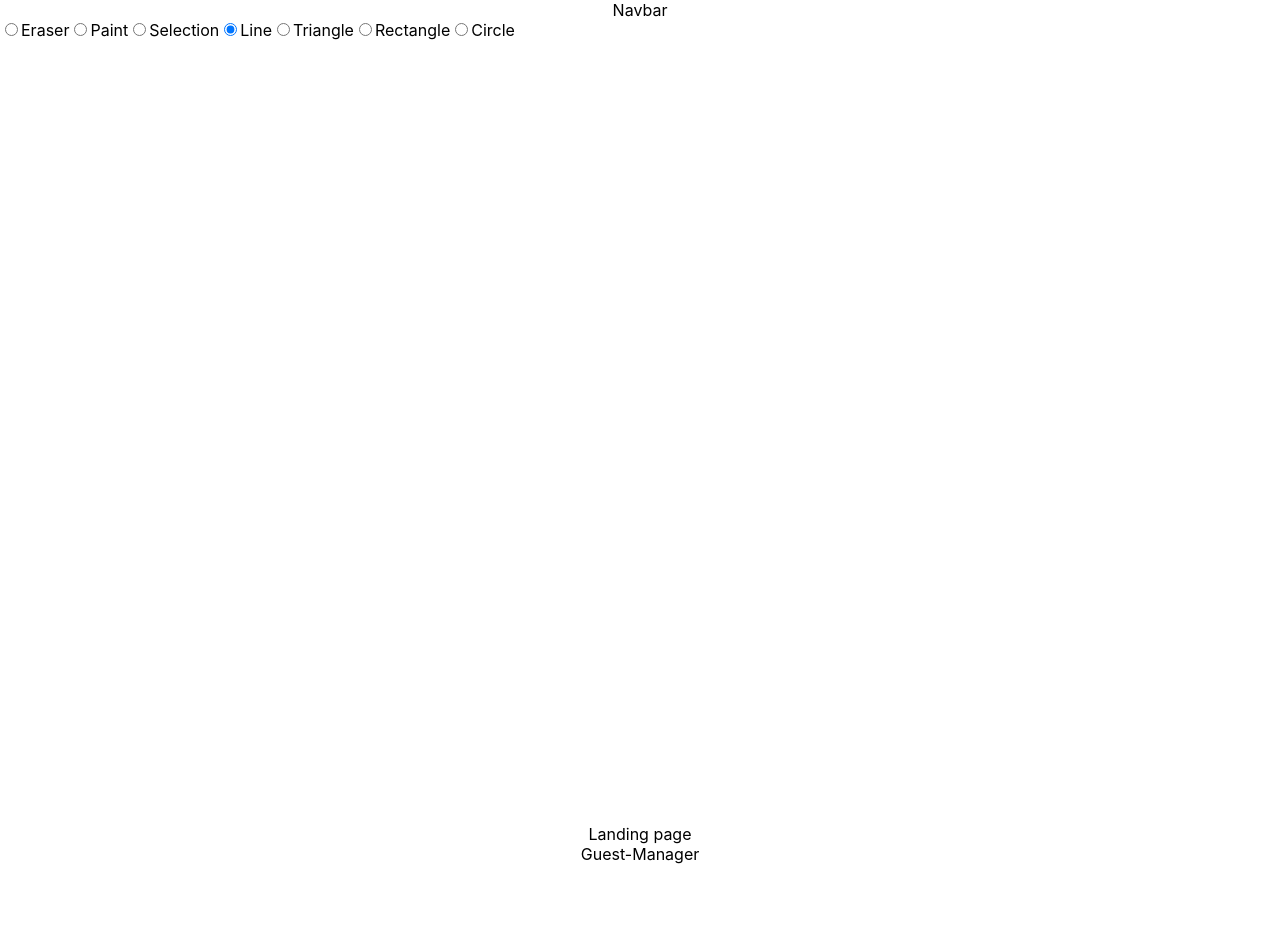
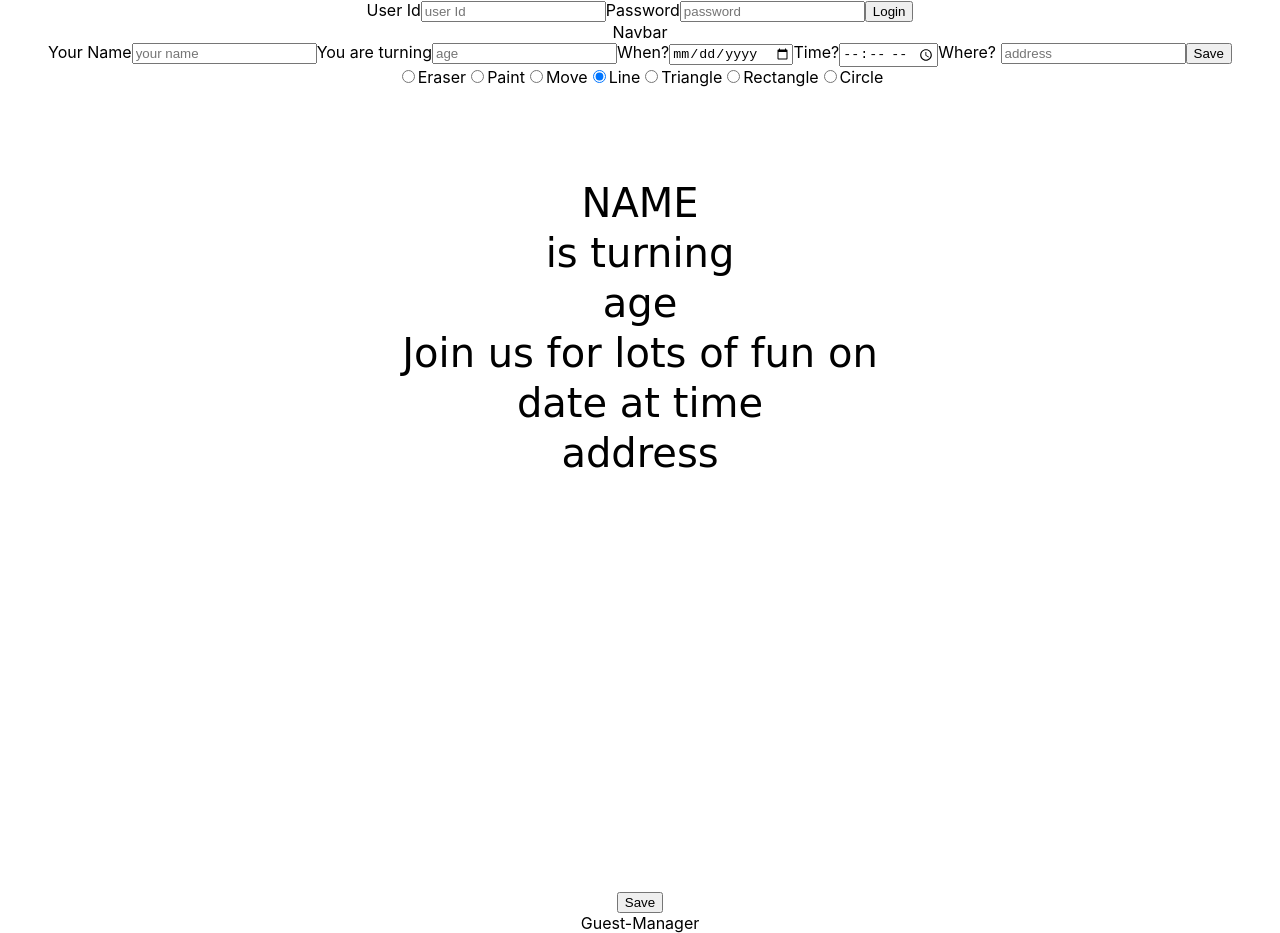
Before and after one commit to alitsdev/Bday, a React (Create React App) app in the folder client/: page / in a window 1280 px wide. Before the commit the page ends 864 px from the top, so only its background shows below. Built offline with nearby package versions, Linux system fonts and the light colour scheme; no server answers.

Commit message:
added some components

```diff
--- a/client/src/App.js
+++ b/client/src/App.js
@@ -1,15 +1,32 @@
+import { useState } from 'react';
 import './App.css';
 import Editor from './components/editor';
 import GuestManager from './components/guest-manager';
-import LandingPage from './components/landing-page';
 import Navbar from './components/navbar';
+import Login from './components/Login';
+
+// const localElements = localStorage.getItem('elements')
+// let localElementsJson = localElements? JSON.parse(localElements) : []
+
+// const localPartyDetails = localStorage.getItem('partyDetails')
+// let localPartyDetailsJson = localElements? JSON.parse(localPartyDetails) : {name: 'NAME',
+// age: 'age',
+// date: 'date',
+// time: 'time',
+// address: 'address'}
 
 function App() {
+  const [userId, setUserId] = useState('')
+  // const [elements, setElements] = useState(localElementsJson);
+  // const [partyDetails, setPartyDetails] = useState(localPartyDetailsJson);
+  // const [invitationURL, setInvitationURL] = useState('')
+
+
   return (
     <div className="App">
+    <Login setUserId= {setUserId}/>
     <Navbar />
-    <Editor />
-    <LandingPage />
+    <Editor userId = {userId}/>
     <GuestManager />
     </div>
   );
--- /dev/null
+++ b/client/src/components/Login.js
@@ -0,0 +1,24 @@
+import React from 'react';
+
+const Login = ({setUserId}) => {
+   const onSubmitHandler = (event) => {
+    event.preventDefault();
+    const userId = event.target.userId.value
+    if (userId) {
+        setUserId(userId)
+    }
+   }
+
+  return (
+    <div>
+      <form id='details-form' onSubmit={onSubmitHandler}>
+        <label>User Id</label>
+        <input type='text' name='userId' placeholder='user Id' />
+        <label>Password</label>
+        <input type='number' name='password' placeholder='password' />
+        <button type='submit'>Login</button>
+      </form>
+    </div>
+  );
+};
+export default Login;
--- a/client/src/components/editor.js
+++ b/client/src/components/editor.js
@@ -1,48 +1,77 @@
-import React from 'react';
-
-import { useLayoutEffect, useState } from 'react';
+import { useState, useLayoutEffect, useEffect } from 'react';
 import rough from 'roughjs/bundled/rough.esm.js';
+import { getTemplate, postTemplate } from '../services/server-client';
+import TextForm from './text-form';
 
 const generator = rough.generator();
+
+function writeText(info, style = {}, medium) {
+  const { text, x, y } = info;
+  const {
+    fontSize = 40,
+    fontFamily = 'Comic Sans MS',
+    color = 'black',
+    textAlign = 'left',
+    textBaseline = 'top',
+  } = style;
+
+  medium.beginPath();
+  medium.font = fontSize + 'px ' + fontFamily;
+  medium.textAlign = textAlign;
+  medium.textBaseline = textBaseline;
+  medium.fillStyle = color;
+  medium.fillText(text, x, y);
+  medium.stroke();
+}
+
+function writeDetails(text, medium, ctx) {
+  writeText(
+    { text: `${text.name}`, x: medium.width / 2, y: 100 },
+    { textAlign: 'center' },
+    ctx
+  );
+  writeText(
+    { text: 'is turning', x: medium.width / 2, y: 150 },
+    { textAlign: 'center' },
+    ctx
+  );
+  writeText(
+    { text: `${text.age}`, x: medium.width / 2, y: 200 },
+    { textAlign: 'center' },
+    ctx
+  );
+  writeText(
+    { text: 'Join us for lots of fun on', x: medium.width / 2, y: 250 },
+    { textAlign: 'center' },
+    ctx
+  );
+  writeText(
+    { text: `${text.date} at ${text.time}`, x: medium.width / 2, y: 300 },
+    { textAlign: 'center' },
+    ctx
+  );
+  writeText(
+    { text: `${text.address}`, x: medium.width / 2, y: 350 },
+    { textAlign: 'center' },
+    ctx
+  );
+}
 
 function createElement(id, x1, y1, x2, y2, type) {
   let roughElement;
   if (type === 'line') {
-    roughElement = generator.line(x1, y1, x2, y2);
-  }
-  if (type === 'rectangle') {
-    roughElement = generator.rectangle(x1, y1, x2 - x1, y2 - y1);
-  }
-  if (type === 'circle') {
-    const center = { x: x1, y: y1 };
-    const a = { x: x2, y: y2 };
-    const radius = distance(center, a);
-    roughElement = generator.circle(x1, y1, 2 * radius);
-  }
-  if (type === 'triangle') {
-    roughElement = generator.polygon([
-      [x1, y1],
-      [x2, y2],
-      [x2 + x1, y2 + y1],
-    ]);
-  }
-  return { id, x1, y1, x2, y2, type, roughElement };
-}
-function paintElement(id, x1, y1, x2, y2, type, color) {
-  let roughElement;
-  if (type === 'line') {
-    roughElement = generator.line(x1, y1, x2, y2, { stroke: color });
+    roughElement = generator.line(x1, y1, x2, y2, { roughness: 2 });
   }
   if (type === 'rectangle') {
     roughElement = generator.rectangle(x1, y1, x2 - x1, y2 - y1, {
-      fill: color
+      roughness: 2,
     });
   }
   if (type === 'circle') {
     const center = { x: x1, y: y1 };
     const a = { x: x2, y: y2 };
     const radius = distance(center, a);
-    roughElement = generator.circle(x1, y1, 2 * radius, { fill: color});
+    roughElement = generator.circle(x1, y1, 2 * radius, { roughness: 2 });
   }
   if (type === 'triangle') {
     roughElement = generator.polygon(
@@ -51,7 +80,42 @@ function paintElement(id, x1, y1, x2, y2, type, color) {
         [x2, y2],
         [x2 + x1, y2 + y1],
       ],
-      { fill: color}
+      { roughness: 2 }
+    );
+  }
+  return { id, x1, y1, x2, y2, type, roughElement };
+}
+function paintElement(id, x1, y1, x2, y2, type, color) {
+  let roughElement;
+  if (type === 'line') {
+    roughElement = generator.line(x1, y1, x2, y2, {
+      roughness: 2,
+      stroke: color,
+    });
+  }
+  if (type === 'rectangle') {
+    roughElement = generator.rectangle(x1, y1, x2 - x1, y2 - y1, {
+      roughness: 2,
+      fill: color,
+    });
+  }
+  if (type === 'circle') {
+    const center = { x: x1, y: y1 };
+    const a = { x: x2, y: y2 };
+    const radius = distance(center, a);
+    roughElement = generator.circle(x1, y1, 2 * radius, {
+      roughness: 2,
+      fill: color,
+    });
+  }
+  if (type === 'triangle') {
+    roughElement = generator.polygon(
+      [
+        [x1, y1],
+        [x2, y2],
+        [x2 + x1, y2 + y1],
+      ],
+      { roughness: 2, fill: color }
     );
   }
   return { id, x1, y1, x2, y2, type, roughElement };
@@ -87,12 +151,45 @@ const getElementAtPosition = (x, y, elements) => {
   return elements.find((element) => isWithinElement(x, y, element));
 };
 
-const Editor = () => {
-  const [elements, setElements] = useState([]);
+const localElements = localStorage.getItem('elements');
+let localElementsJson = localElements ? JSON.parse(localElements) : [];
+
+const localPartyDetails = localStorage.getItem('partyDetails');
+let localPartyDetailsJson = localElements
+  ? JSON.parse(localPartyDetails)
+  : {
+      name: 'NAME',
+      age: 'age',
+      date: 'date',
+      time: 'time',
+      address: 'address',
+    };
+
+const Editor = ({ userId }) => {
+  const [elements, setElements] = useState(localElementsJson);
+  const [partyDetails, setPartyDetails] = useState(localPartyDetailsJson);
   const [action, setAction] = useState('none');
   const [tool, setTool] = useState('line');
   const [selectedElement, setSelectedElement] = useState(null);
   const [pointerOffset, setPointerOffset] = useState(null);
+
+  useEffect(() => {
+    const getMyTemplate = async () => {
+      const myTemplate = await getTemplate(userId)
+      const myElements = myTemplate.stickers
+      const myDetails = {
+        name: myTemplate.name,
+        age: myTemplate.age,
+        date: myTemplate.date,
+        time: myTemplate.time,
+        address: myTemplate.address,
+      };
+
+      setElements([...myElements]);
+      setPartyDetails(myDetails);
+    };
+    getMyTemplate();
+  }, [userId]);
 
   useLayoutEffect(() => {
     const canvas = document.getElementById('canvas');
@@ -102,7 +199,16 @@ const Editor = () => {
 
     const roughCanvas = rough.canvas(canvas);
     elements.forEach((element) => roughCanvas.draw(element.roughElement));
-  }, [elements]);
+
+    if (elements) {
+      localStorage.setItem('elements', JSON.stringify(elements));
+    }
+
+    writeDetails(partyDetails, canvas, context);
+    if (partyDetails) {
+      localStorage.setItem('partyDetails', JSON.stringify(partyDetails));
+    }
+  }, [elements, partyDetails]);
 
   const updateElement = (id, x1, y1, x2, y2, type) => {
     const updatedElement = createElement(id, x1, y1, x2, y2, type);
@@ -113,7 +219,7 @@ const Editor = () => {
 
   function handleMouseDown(event) {
     const { clientX, clientY } = event;
-    if (tool === 'selection') {
+    if (tool === 'move') {
       const element = getElementAtPosition(clientX, clientY, elements);
       if (element) {
         const offsetX = clientX - element.x1;
@@ -122,29 +228,29 @@ const Editor = () => {
         setPointerOffset({ offsetX, offsetY });
         setAction('moving');
       }
-    }
-    else if (tool === 'paint') {
+    } else if (tool === 'paint') {
       const element = getElementAtPosition(clientX, clientY, elements);
       if (element) {
         const { id, x1, y1, x2, y2, type } = element;
-        const color = 'red'
+        const color = 'red';
         const paintedElement = paintElement(id, x1, y1, x2, y2, type, color);
         const elementsCopy = [...elements];
         elementsCopy[id] = paintedElement;
         setElements([...elementsCopy]);
       }
-    }
-    else if (tool === 'eraser') {
-        const element = getElementAtPosition(clientX, clientY, elements);
-        if (element) {
-          const { id } = element;
-          console.log('1', elements)
-          const elementsCopy = [...elements.slice(0, id), ...elements.slice(id + 1)];
-          console.log('2', elementsCopy)
-          setElements([...elementsCopy]);
-        }
+    } else if (tool === 'eraser') {
+      const element = getElementAtPosition(clientX, clientY, elements);
+      if (element) {
+        const { id } = element;
+        console.log('1', elements);
+        const elementsCopy = [
+          ...elements.slice(0, id),
+          ...elements.slice(id + 1),
+        ];
+        console.log('2', elementsCopy);
+        setElements([...elementsCopy]);
       }
-    else {
+    } else {
       const id = elements.length;
       const element = createElement(
         id,
@@ -158,6 +264,7 @@ const Editor = () => {
       setAction('drawing');
     }
   }
+
   function handleMouseMove(event) {
     const { clientX, clientY } = event;
 
@@ -188,10 +295,25 @@ const Editor = () => {
     setAction('none');
     setSelectedElement(null);
   }
+  async function saveCanvas() {
+    const template = {
+      host: userId,
+      stickers: elements,
+      name: partyDetails.name,
+      age: partyDetails.age,
+      date: partyDetails.date,
+      time: partyDetails.time,
+      address: partyDetails.address,
+    };
+    if (template.host) {
+       await postTemplate(userId, template)
+    }
+  }
 
   return (
     <div className='Editor'>
-      <div style={{ position: 'fixed' }}>
+      <div>
+        <TextForm setPartyDetails={setPartyDetails} />
         <input
           type='radio'
           id='eraser'
@@ -208,11 +330,11 @@ const Editor = () => {
         <label htmlFor='paint'>Paint</label>
         <input
           type='radio'
-          id='selection'
-          checked={tool === 'selection'}
-          onChange={() => setTool('selection')}
+          id='move'
+          checked={tool === 'move'}
+          onChange={() => setTool('move')}
         />
-        <label htmlFor='selection'>Selection</label>
+        <label htmlFor='move'>Move</label>
         <input
           type='radio'
           id='line'
@@ -250,6 +372,7 @@ const Editor = () => {
         onMouseMove={handleMouseMove}
         onMouseUp={handleMouseUp}
       ></canvas>
+      <button onClick={saveCanvas}>Save</button>
     </div>
   );
 };
--- /dev/null
+++ b/client/src/components/text-form.js
@@ -0,0 +1,37 @@
+
+
+const TextForm = ({setPartyDetails}) => {
+
+    function onSubmitHandler(e) {
+        e.preventDefault();
+
+        const entry = {
+          name: e.target.name.value,
+          age: e.target.age.value,
+          date: e.target.date.value,
+          time: e.target.time.value,
+          address: e.target.address.value
+        };
+        entry.name = entry.name.toUpperCase()
+
+        setPartyDetails(entry);
+      }
+
+return (
+    <div><form id = 'details-form' onSubmit={onSubmitHandler}>
+    <label>Your Name</label>
+    <input type='text' name='name' placeholder='your name' />
+    <label>You are turning</label>
+    <input type='number' name='age' placeholder='age' />
+    <label>When?</label>
+    <input type='date' name='date' />
+    <label>Time?</label>
+    <input type='time' name='time' />
+    <label>Where? </label>
+    <input type='text' name='address' placeholder='address' />
+    <button type='submit'>Save</button>
+  </form></div>
+
+)
+};
+ export default TextForm;
```
Also changed, not shown: client/src/components/navbar.js (+5 -2 lines), client/src/services/server-client.js (+9 -7 lines), 2 other files (tests, documents, lock files or other folders).
